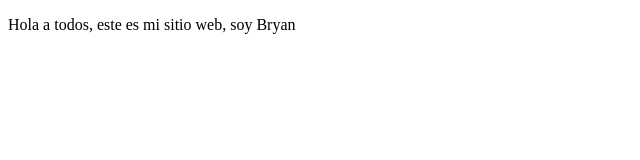
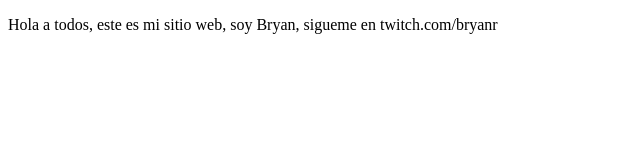
Before and after one commit to BryanR21/ProyectoDemoCursoPrework, a plain HTML site: page index.html in a window 1280 px wide. Shown: the whole page, without its empty margins (0-640 px from the left). Drawn offline with Linux system fonts and the light colour scheme.

Commit message:
first commit

```diff
--- a/index.html
+++ b/index.html
@@ -8,7 +8,7 @@
 </head>
 <body>
     <p>
-        Hola a todos, este es mi sitio web, soy Bryan
+        Hola a todos, este es mi sitio web, soy Bryan, sigueme en twitch.com/bryanr
     </p>
 </body>
 </html>
```
